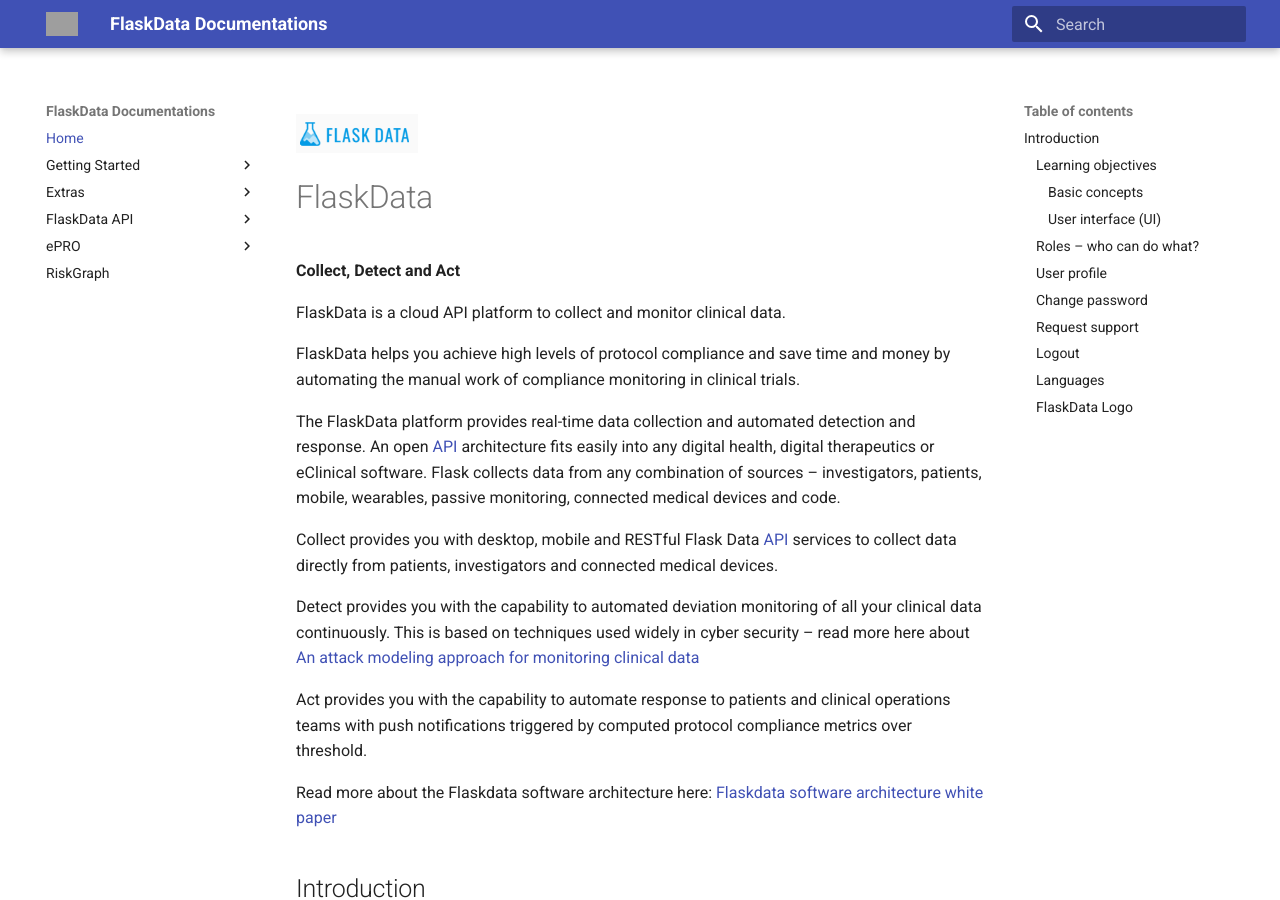
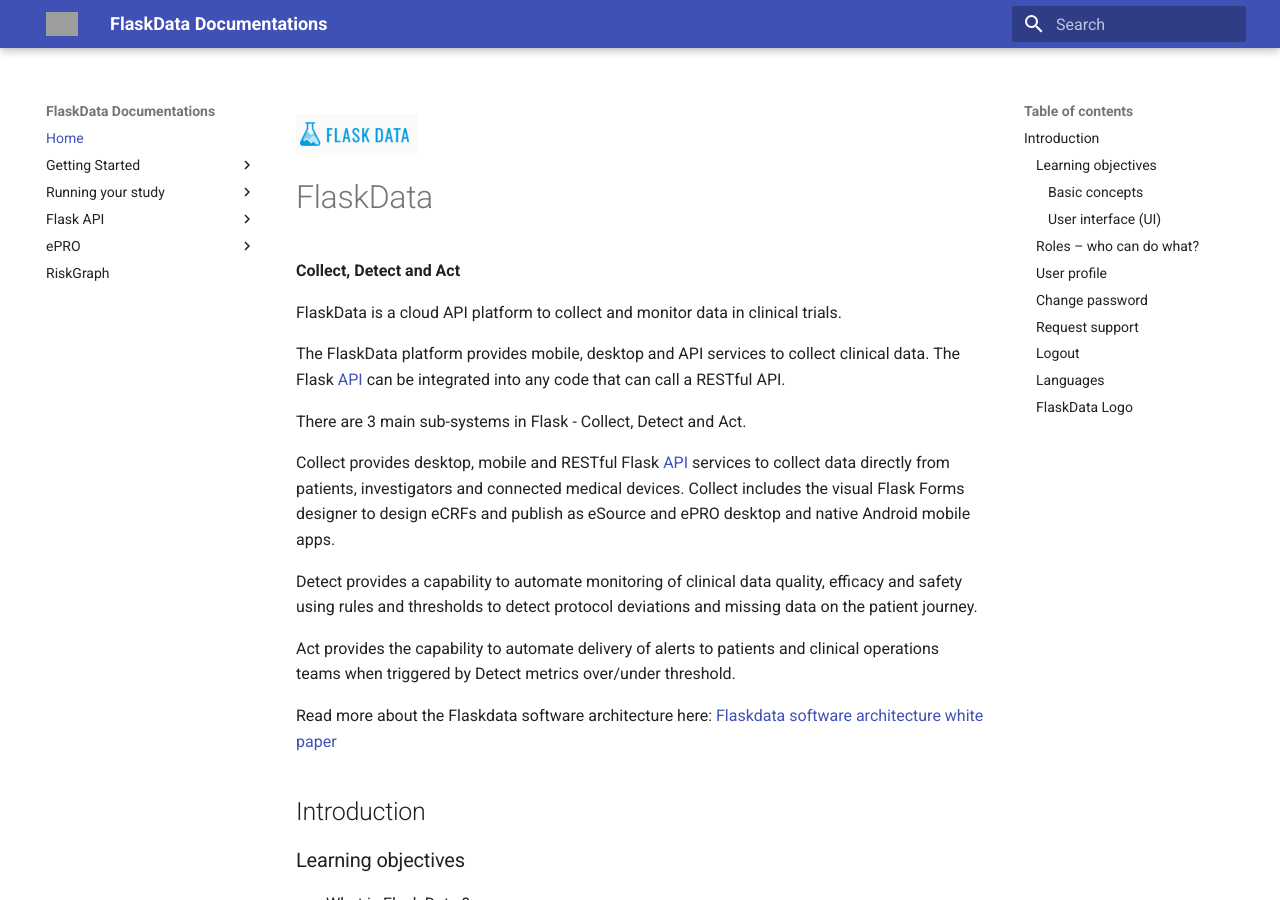
Before and after one commit to onlyjazz/flask-docs, an MkDocs documentation site: the page built from docs/index.md, in a window 1280 px wide and 900 px high. Built offline with MkDocs 1.6.1 and Material for MkDocs 9.7.7, drawn with Linux system fonts in a browser that asks for light colours; grey boxes are pictures that could not be loaded.

Commit message:
Add metrics documentation and remove alerts definition

```diff
--- a/docs/index.md
+++ b/docs/index.md
@@ -2,18 +2,21 @@
 #FlaskData
 **Collect, Detect and Act**
 
-FlaskData is a cloud API platform to collect and monitor clinical data.
+FlaskData is a cloud API platform to collect and monitor data in clinical trials.
 
-FlaskData helps you achieve high levels of protocol compliance and save time and money by automating the manual work of compliance monitoring in clinical trials.
+The FlaskData platform provides mobile, desktop and API services to collect clinical data.
+The Flask  [API](https://api.flaskdata.io/swagger)  can be integrated into any code that can call a RESTful API.
 
-The FlaskData platform provides real-time data collection and automated detection and response. An open [API](https://api.flaskdata.io/swagger)  architecture fits easily into any digital health, digital therapeutics or eClinical software.  Flask collects data from any combination of sources – investigators, patients, mobile, wearables, passive monitoring, connected medical devices and code.
+There are 3 main sub-systems in Flask - Collect, Detect and Act.
 
-Collect provides you with desktop, mobile and RESTful Flask Data [API](https://api.flaskdata.io/swagger/) services to collect data directly from patients, investigators and connected medical devices.
+Collect provides desktop, mobile and RESTful Flask  [API](https://api.flaskdata.io/swagger/) services to collect data directly from patients, investigators and connected medical devices.   Collect includes the visual Flask Forms designer
+to design eCRFs and publish as eSource and ePRO desktop and native Android mobile apps.
 
-Detect  provides you with the capability to automated deviation monitoring of all your clinical data continuously. This is based on techniques used widely in cyber security – read more here about
-[An attack modeling approach for monitoring clinical data](https://www.flaskdata.io/an-attack-modeling-approach-for-remote-monitoring-of-clinical-trials/)
+Detect  provides a capability to automate monitoring of clinical data quality, efficacy and safety using rules
+and thresholds to detect protocol deviations and missing data on the patient journey.
 
-Act  provides you with the capability to automate response to patients and clinical operations teams with push notifications triggered by computed protocol compliance metrics over threshold.
+Act  provides the capability to automate delivery of alerts to patients and clinical operations teams when triggered
+by Detect metrics over/under threshold.
 
 Read more about the Flaskdata software architecture here:  [Flaskdata software architecture white paper](https://www.flaskdata.io/flaskdata-software-architecture-white-paper/)
 
--- a/mkdocs.yml
+++ b/mkdocs.yml
@@ -10,17 +10,17 @@
     - Manage Forms: manage_forms.md
     - Manage Subjects: manage_subjects.md
     - Manage Data: manage_data.md
-  - Extras:
+  - Running your study:
     - Study Dashboard: study_dashboard.md
-    - Alerts Definitions: manage_alerts_definitions.md
+    - Metrics: metrics.md
     - Tools: tools.md
     - Features: manage_features.md
-    - Manage Queries: manage_queries.md
+    - Queries: manage_queries.md
     - EDC: edc.md
-    - Flask and EDC: flask_and_edc.md
-  - FlaskData API:
-    - API Introduction: api_introduction.md
-    - API Flows: apiflows.md
+    - EDC integration: flask_and_edc.md
+  - Flask API:
+    - Introduction: api_introduction.md
+    - Flows: apiflows.md
   - ePRO :
       - Flask ePRO: epro.md
       - ePRO Mobile: epro_mobile.md
```
Also changed, not shown: docs/epro.md (+3 -5 lines), docs/manage_alerts_definitions.md (deleted, +0 -236 lines), docs/metrics.md (added, +160 -0 lines).
